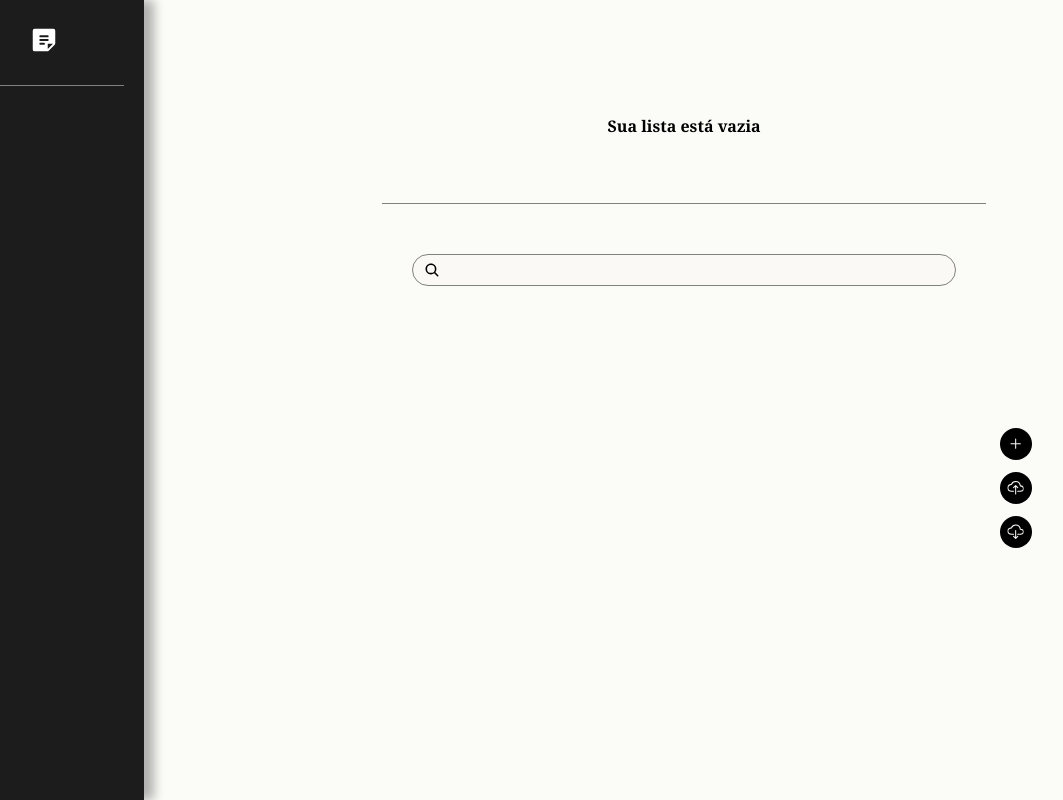
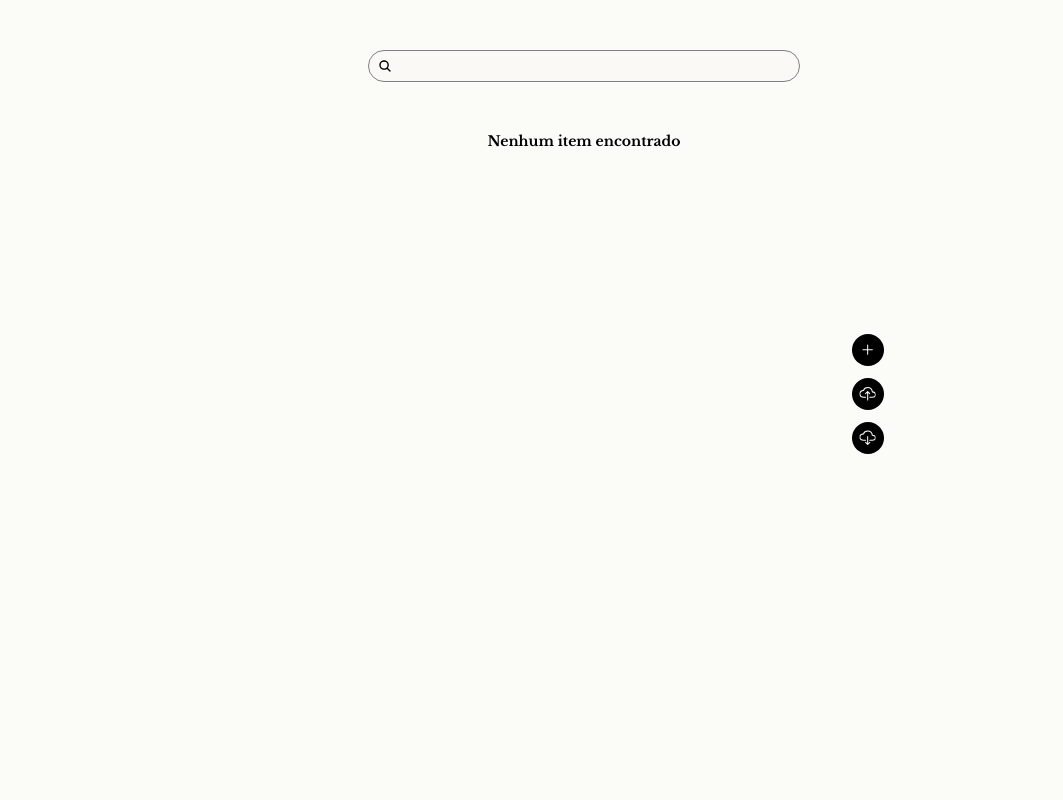
Before and after one commit to thauan11/anota-mais, a React (Create React App) app: page / in a window 1280 px wide. Shown: the whole page, without its empty margins (56-1119 px from the left). Built offline with nearby package versions, Linux system fonts and the light colour scheme; the HTML template or start-up script is replaced by a standard one.

Commit message:
feat: melhoria alinhamento elementos e css

```diff
--- a/src/index.css
+++ b/src/index.css
@@ -1,7 +1,9 @@
+@import url('https://fonts.googleapis.com/css2?family=Libre+Baskerville:ital,wght@0,400;0,700;1,400&display=swap');
+
 @keyframes slide {
   0% {
     opacity: 0;
-    transform: translateX(-15px);
+    transform: translateX(-1rem);
   }
   100% {
     opacity: 1;
@@ -9,14 +11,14 @@
   }
 }
 
-@keyframes drop {
+@keyframes slide-reverse {
   0% {
     opacity: 0;
-    transform: translateY(-15px);
+    transform: translateX(1rem);
   }
   100% {
     opacity: 1;
-    transform: translateY(0);
+    transform: translateX(0);
   }
 }
 
@@ -27,8 +29,10 @@
 }
 
 body {
-  font-family: 'Baskerville', 'Georgia', serif;
-  /* font-size: 14px; */
+  font-family: "Libre Baskerville", serif;
+  font-weight: 400;
+  font-style: normal;
+  font-size: 14px;
   line-height: 1.3;
   background-color: #FBFCF8;
 }
--- a/src/pages/Home/index.js
+++ b/src/pages/Home/index.js
@@ -5,48 +5,20 @@ import { IoSearch, IoTrashOutline, IoAdd, IoCloudUploadOutline, IoCloudDownloadO
 import './style.css'
 
 function Home() {
+  // states
   const [itens, setItens] = useState([]);
-  const [fileContent, setFileContent] = useState("");
   const [searchTerm, setSearchTerm] = useState('');
+  // state add item
+  const [newItem, setNewItem] = useState('');
+  const [isAddItem, setIsAddItem] = useState(false);
 
-  const [isAddItem, setIsAddItem] = useState(false);
-  const [newItem, setNewItem] = useState('');
-
+  // efects
   useEffect(() => {
     const listaStorage = localStorage.getItem('itens');
-    if (listaStorage) {
-      setItens(JSON.parse(listaStorage));
-    }
+    if (listaStorage) setItens(JSON.parse(listaStorage));
   }, []);
 
-  useEffect(() => {
-    if (searchTerm) {
-      const itensFiltrados = JSON.parse(localStorage.getItem('itens') || '[]').filter((item) =>
-        item.name.toLowerCase().includes(searchTerm.toLowerCase())
-      );
-      setItens(itensFiltrados);
-    } else {
-      const listaStorage = localStorage.getItem('itens');
-      if (listaStorage) {
-        setItens(JSON.parse(listaStorage));
-      }
-    }
-  }, [searchTerm]);
-
-  const handleSearch = (e) => {
-    setSearchTerm(e.target.value);
-  };
-
-  const toggleAddItem = () => {
-    setIsAddItem(!isAddItem);
-    setNewItem('');
-  };
-
-  function handleEventUpdate() {
-    const event = new Event("localStorageUpdate");
-    window.dispatchEvent(event);
-  };
-
+  // functions
   const handleAddItem = () => {
     if (newItem) {
       const itemObject = {
@@ -59,14 +31,14 @@ function Home() {
         const itensAtualizado = [...itens, itemObject]
         setItens(itensAtualizado);
         localStorage.setItem('itens', JSON.stringify(itensAtualizado));
-        handleEventUpdate();
+        // handleEventUpdate();
         setNewItem('');
       }
     }
     setIsAddItem(false);
   };
 
-  function removeItem(id) {
+  const removeItem = (id) => {
     const itens = JSON.parse(localStorage.getItem('itens')) || [];
     const hasItem = itens.some(item => item.id === id);
 
@@ -74,122 +46,91 @@ function Home() {
       const novaLista = itens.filter(item => item.id !== id);
       localStorage.setItem('itens', JSON.stringify(novaLista));
       setItens(novaLista);
-      handleEventUpdate();
+      // handleEventUpdate();
     }
-  };
-
-  function closeModal(e) {
-    const modal = document.getElementById('modal');
-    if (e.target == modal) {
-      modal.classList.remove('ativo');
-    }
-  };
-
-  function toggleFileUpload() {
-    const modal = document.getElementById('modal');
-    modal.classList.toggle('ativo');
-  };
-
-  const handleFileUpload = (event) => {
-    const file = event.target.files[0];
-    if (file && file.type === "text/plain") {
-      const reader = new FileReader();
-      reader.onload = (e) => {
-        try {
-          const jsonContent = JSON.parse(e.target.result);
-          setFileContent(JSON.stringify(jsonContent, null, 2));
-          setItens(jsonContent);
-          localStorage.setItem('itens', JSON.stringify(jsonContent));
-          handleEventUpdate();
-          toggleFileUpload();
-        } catch (error) {
-          alert("O conteúdo do arquivo não é um JSON válido.");
-        }
-      };
-      reader.readAsText(file);
-    } else {
-      alert("Por favor, selecione um arquivo .txt válido.");
-    }
-  };
-
-  const handleFileDownload = () => {
-    const blob = new Blob([JSON.stringify(itens, null, 2)], { type: "application/json" });
-    saveAs(blob, "notas.txt");
   };
 
   return(
     <>
       <div className="home">
-
-        <div className="container">
-
-          <div className='title'>
-            {itens.length > 0 ? (
-              <div>Sua lista</div>
-            ) : (
-              <div>Sua lista está vazia</div>
-            )}
-          </div>
-
+        <div className={`container ${itens.length === 0 && !isAddItem ? "vazio" : ""}`}>
           <div className="search">
             <input
               type="search"
               value={searchTerm}
-              onChange={handleSearch}
+              // onChange={handleSearch}
             />
             <IoSearch/>
           </div>
 
-          <div className="lista">
+          <section className="lista">
             {itens.map(item => (
               <div key={item.id}>
-                <button onClick={() => removeItem(item.id)}><IoTrashOutline/></button>
+                <div className="item">
+                  <Link to={`/item/${item.id}`}>{item.name}</Link>
 
-                <div className="item">
-                  <Link to={'/item/'+item.id}>{item.name}</Link>
+                  <div>
                     <pre>({item.atributos.length})</pre>
+                    <button
+                      type="button"
+                      onClick={() => removeItem(item.id)}
+                    >
+                      <IoTrashOutline/>
+                    </button>
                   </div>
-
+                </div>
               </div>
             ))}
 
-            <div className={`item ${isAddItem ? `input`:``}`}>
-              {isAddItem ? (
+            {isAddItem && (
+              <div className={`item ${isAddItem ? "input":""}`}>
                 <input
                   type="text"
                   value={newItem}
                   onChange={(e) => setNewItem(e.target.value)}
                   onBlur={handleAddItem}
+                  // biome-ignore lint/a11y/noAutofocus: <explanation>
                   autoFocus
                 />
-              ) : ``}
               </div>
-
-          </div>
-
-        </div>
-
+            )}
+          </section>
         </div>
 
         <div className="botoes">
           <div className="btn">
-          <button onClick={toggleAddItem}><IoAdd/></button>
+            <button
+              type="button"
+              onClick={() => setIsAddItem(true)}
+            >
+              <IoAdd/>
+            </button>
             <pre>Adicionar</pre>
           </div>
 
           <div className="btn">
-          <button onClick={toggleFileUpload}><IoCloudUploadOutline/></button>
+            <button
+              type="button"
+              // onClick={toggleFileUpload}
+            >
+              <IoCloudUploadOutline/>
+            </button>
             <pre>Upload</pre>
           </div>
 
           <div className="btn">
-          <button onClick={handleFileDownload}><IoCloudDownloadOutline/></button>
+            <button
+              type="button"
+              // onClick={handleFileDownload}
+            >
+              <IoCloudDownloadOutline/>
+            </button>
             <pre>Download</pre>
           </div>
-
+        </div>
       </div>
 
-      <div id="modal" onClick={closeModal}>
+      {/* <div id="modal" onClick={closeModal}>
         <div className="container">
           <input
             type="file"
@@ -197,7 +138,7 @@ function Home() {
             onChange={handleFileUpload}
           />
         </div>
-      </div>
+      </div> */}
 
     </>
   );
--- a/src/pages/Home/style.css
+++ b/src/pages/Home/style.css
@@ -1,7 +1,7 @@
 .home {
-  width: 55%;
+  width: 100%;
+  max-width: 480px;
   height: 100vh;
-  overflow: hidden;
   margin: 0 auto;
   position: relative;
 }
@@ -12,23 +12,16 @@
   left: 0;
   width: 100%;
   height: 100%;
-  padding: 0 50px;
-  padding-top: 100px;
 }
 
-.home .container .title {
-  padding-bottom: 50px;
-  border-bottom: 1px solid grey;
+.home .container.vazio::after {
+  content: 'Nenhum item encontrado';
+  position: absolute;
+  color: #000;
+  font-weight: 700;
+  width: 100%;
   text-align: center;
-}
-
-.home .container .title > div {
-  background-color: transparent;
-  border-radius: 8px;
-  padding: 16px;
-  font-weight: 600;
-  box-shadow: none;
-  animation: slide 0.5s ease-out;
+  animation: slide 0.3s ease-out;
 }
 
 .home .container .search {
@@ -36,7 +29,6 @@
   display: grid;
   place-items: center;
   position: relative;
-  animation: slide 0.7s ease-out;
 }
 
 .home .container .search input {
@@ -45,12 +37,12 @@
   border-radius: 20px;
   padding: 7.5px 20px 7.5px 40px;
   background-color: #FAF9F6;
-  outline: none;
-  transition: all 0.3s;
+  outline: transparent;
+  transition: outline 0.3s ease-out;
 }
 
 .home .container .search input:focus {
-  box-shadow: 0 0 5px 5px rgba(0, 0, 0, 0.3);
+  outline: 1px solid #000;
 }
 
 .home .container .search svg {
@@ -60,11 +52,10 @@
 
 .home .container .lista {
   display: flex;
-  justify-content: center;
-  display: block;
-  overflow-y: auto;
-  max-height: 70%;
-  margin-bottom: 100px;
+  flex-direction: column;
+  gap: 8px;
+  overflow-y: hidden;
+  max-height: 80%;
   scrollbar-width: thin;
 }
 
@@ -79,17 +70,14 @@
 }
 
 .home .container .lista button {
-  position: absolute;
-  right: 10px;
-  top: 50%;
-  transform: translateY(-50%) scale(1.25);
   display: grid;
   place-items: center;
   border: none;
   background-color: transparent;
   cursor: pointer;
   opacity: 0.5;
-  visibility: hidden;
+  display: none;
+  animation: slide-reverse 0.2s ease-out;
 }
 
 .home .container .lista button:hover {
@@ -97,17 +85,17 @@
 }
 
 .home .container .lista > div:hover button {
-  visibility: visible;
+  display: block;
 }
 
 .home .container .lista .item {
-  margin-right: 35px;
   display: flex;
   align-items: center;
   animation: slide 0.3s ease-out;
   overflow: hidden;
   text-overflow: ellipsis;
   white-space: nowrap;
+  position: relative;
 }
 
 .home .container .lista .item pre {
@@ -130,9 +118,17 @@
   margin-right: 10px;
 }
 
+.home .container .lista .item > div {
+  position: absolute;
+  right: 1rem;
+  display: flex;
+  flex-direction: row;
+  gap: 0.5rem;
+}
+
 .home .container .lista .input {
   padding-left: 10px;
-  background-color: #FAF9F6;
+  background-color: rgba(236, 236, 236, 0.8);
   border-radius: 8px;
 }
 
@@ -149,12 +145,16 @@
   background-color: transparent;
 }
 
+
+
 .botoes {
   position: absolute;
-  bottom: 30%;
-  right: 15%;
+  bottom: 50%;
+  transform: translateY(50%);
+  right: -60px;
   display: flex;
   flex-direction: column;
+  z-index: 99;
 }
 
 .botoes .btn {
@@ -200,6 +200,8 @@
   display: block;
 }
 
+
+
 #modal {
   display: none;
 }
--- a/src/routes.js
+++ b/src/routes.js
@@ -7,7 +7,7 @@ import Item from './pages/Item';
 function RoutesApp() {
   return(
     <BrowserRouter>
-      <Menu/>
+      {/* <Menu/> */}
       <Routes>
         <Route path="*" element={<Erro/>}/>
         <Route path="/" element={<Home/>}/>
```
Lines whose indentation alone changed are shown as unchanged.
